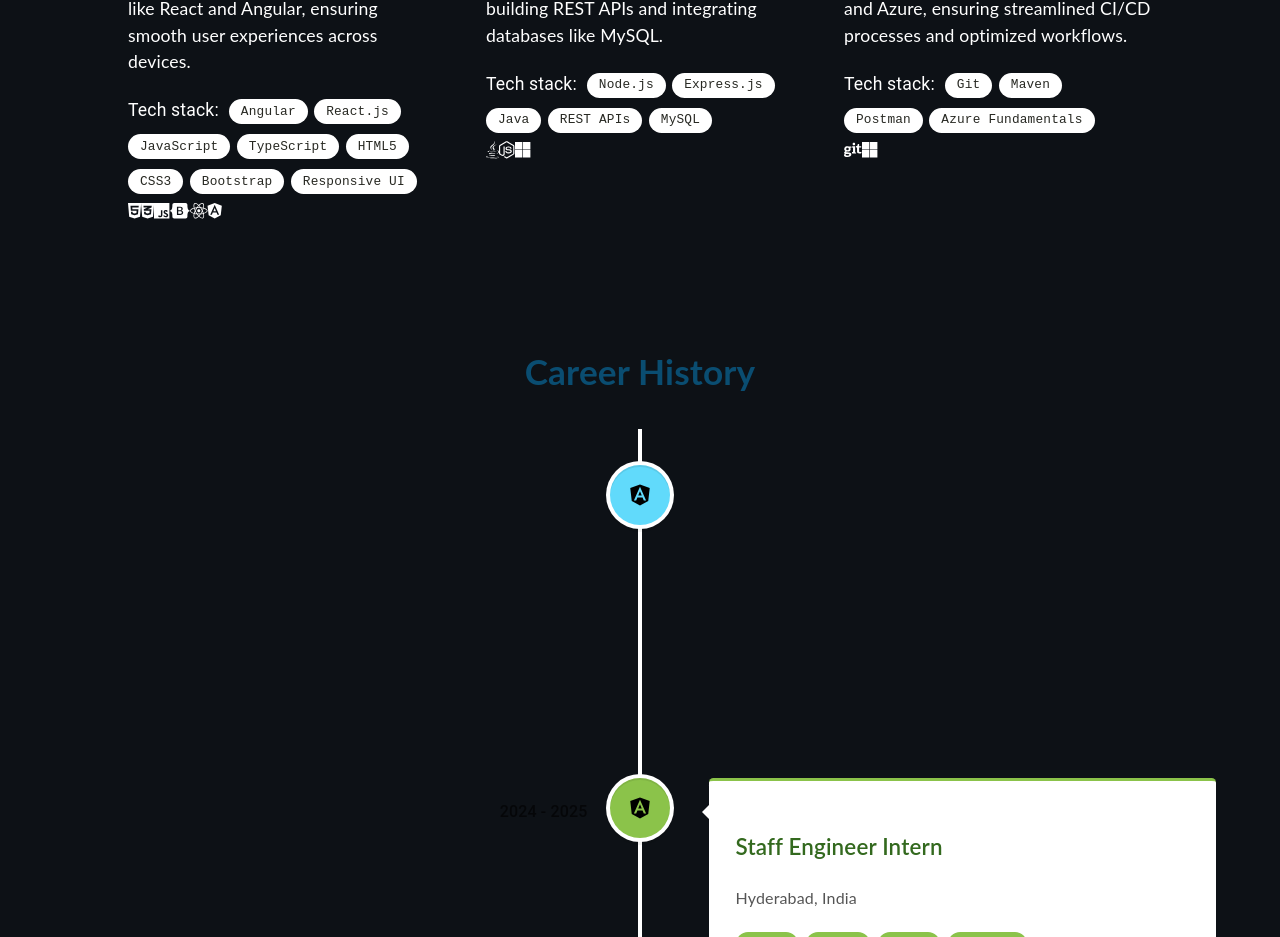
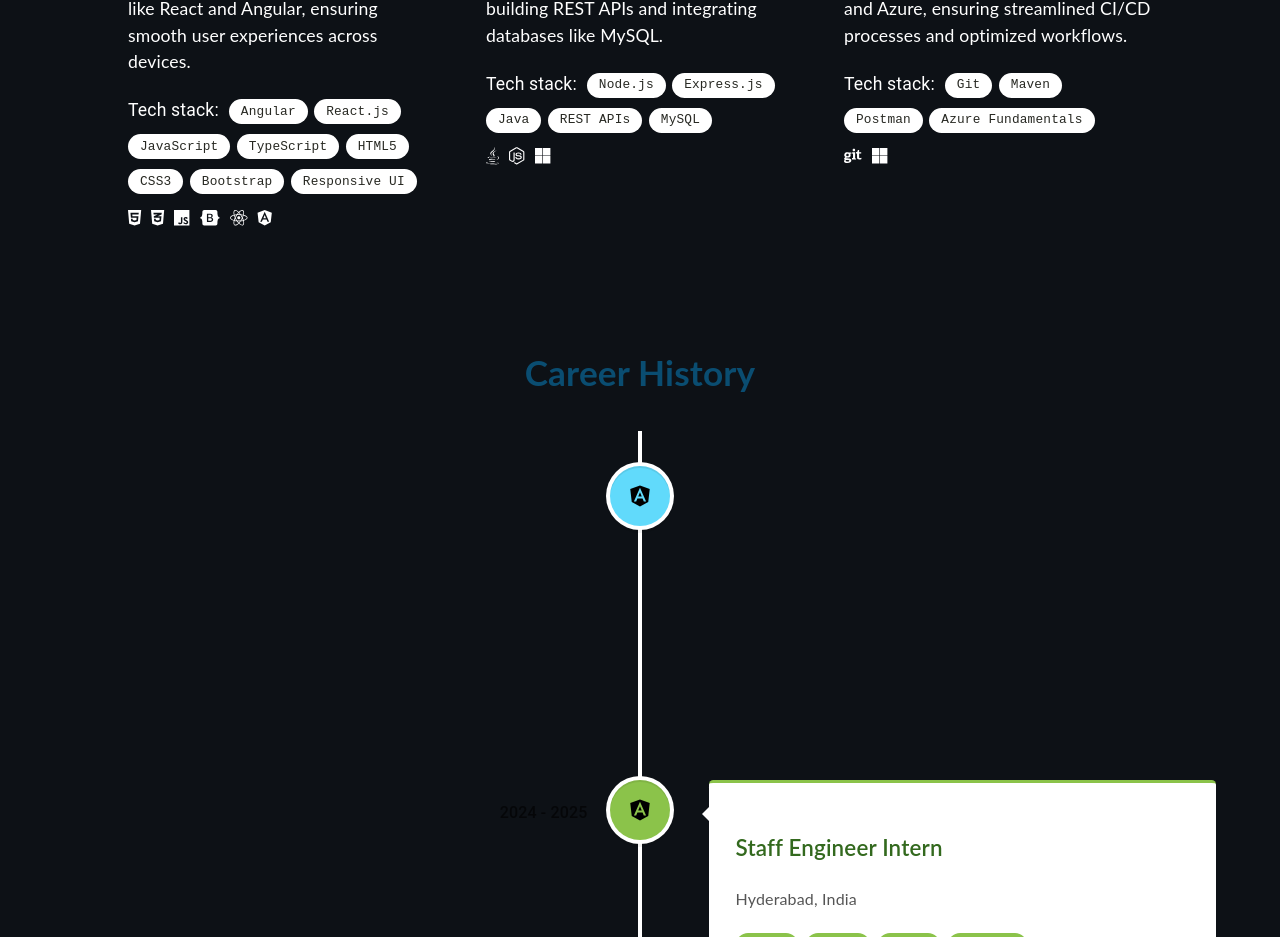
Before and after one commit to raviadem092/react-dev-portfolio-ravikumaradem, a React (Create React App) app: page / in a window 1280 px wide. Shown: the part 1174-2111 px from the top of the page. Built offline with nearby package versions, Linux system fonts and the light colour scheme.

Commit message:
Updated expertise section

```diff
--- a/src/assets/styles/Expertise.scss
+++ b/src/assets/styles/Expertise.scss
@@ -18,6 +18,12 @@
 .skills-container .skills-grid .skill {
     align-items: center;
     text-align: left;
+}
+
+.brand-icons{
+    display: flex;
+    gap: 10px;
+    margin-top: 10px;
 }
 
 .chip {
```
